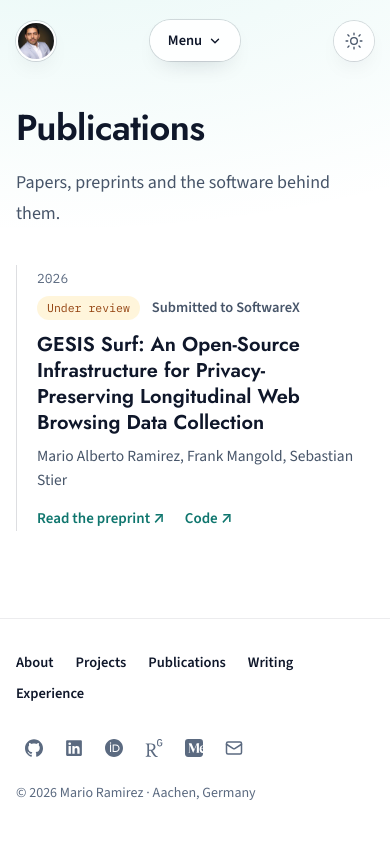
After one commit to geomario/geomario_personal, a Django app: page /publications/ in a window 390 px wide. The commit adds this page. Run offline with Django 5.2, Linux system fonts and the light colour scheme; data comes from the database, SQL or seed files in the repository.

Commit message:
feat: About as the landing page, a Publications page and the BRAIN role
The separate Home page repeated the other pages, so the About page is now the
landing page (/about/ redirects to /). It keeps the focus-area pill and gets a
small "Latest writing" badge that names the newest article and links to the
Writing page; the About text is shorter so the page fits a laptop screen.

Publications is a new admin-edited section with status (published, under
review, preprint), venue, and paper and code links. A data migration adds the
GESIS Surf preprint, submitted to SoftwareX, so it reaches production with the
deploy. With five menu items the pill no longer fits phones, so narrow screens
get a Menu button that opens the same links.

The BRAIN market research role is added to the timeline between the University
of Cologne and Finerio Connect, by a data migration for existing sites and in
the seed data for fresh databases.

Co-Authored-By: Claude Opus 5.5 <noreply@anthropic.com>

```diff
--- a/portfolio/static/portfolio/css/style.css
+++ b/portfolio/static/portfolio/css/style.css
@@ -120,7 +120,7 @@ button, a{-webkit-tap-highlight-color:transparent; touch-action:manipulation;}
   max-width:64rem; margin:0 auto; padding:0 32px;
   display:flex; align-items:center; justify-content:space-between; gap:12px;
 }
-.avatar, .pill-nav, .theme-toggle, .back-button{
+.avatar, .pill-nav, .theme-toggle, .back-button, .menu summary{
   background:var(--glass);
   -webkit-backdrop-filter:blur(10px); backdrop-filter:blur(10px);
   box-shadow:0 0 0 1px var(--line-strong), var(--shadow);
@@ -146,17 +146,35 @@ button, a{-webkit-tap-highlight-color:transparent; touch-action:manipulation;}
 .theme-toggle[data-current="light"] .icon-moon,
 .theme-toggle[data-current="dark"] .icon-sun,
 .theme-toggle:not([data-current]) .icon-moon{display:none;}
+/* Narrow screens: the pill becomes a Menu button that opens the same links. */
+.menu{display:none; position:relative;}
+.menu summary{
+  display:flex; align-items:center; gap:6px; padding:9px 18px; border-radius:999px; cursor:pointer;
+  list-style:none; font-size:14.5px; font-weight:600; color:var(--ink);
+}
+.menu summary::-webkit-details-marker{display:none;}
+.menu summary svg{transition:transform .2s ease;}
+.menu[open] summary svg{transform:rotate(180deg);}
+.menu summary:focus-visible{outline-offset:2px; border-radius:999px;}
+.menu-panel{
+  position:absolute; top:calc(100% + 8px); left:50%; transform:translateX(-50%); min-width:210px;
+  display:grid; padding:8px; border-radius:var(--radius);
+  background:var(--surface); box-shadow:0 0 0 1px var(--line-strong), var(--shadow);
+}
+.menu-panel a{padding:10px 14px; border-radius:10px; font-size:15.5px; font-weight:600; color:var(--ink); text-decoration:none;}
+.menu-panel a:hover{background:var(--hover);}
+.menu-panel a[aria-current]{color:var(--accent); background:var(--accent-bg);}
+@media (max-width:720px){
+  .pill-nav{display:none;}
+  .menu{display:block;}
+}
 @media (max-width:640px){
-  .header-inner{padding:0 16px; gap:6px;}
-  .pill-nav{padding:0 4px;}
-  .pill-nav a{padding:9px 7px; font-size:14px;}
-  .avatar, .theme-toggle{width:36px; height:36px;}
+  .header-inner{padding:0 16px;}
 }
-@media (max-width:400px){ .avatar{display:none;} }
 
 /* ---- Page heads and section heads ---- */
 .page-head{padding:72px 0 48px; max-width:42rem;}
-.page-head h1, .hero h1, .about h1{font-family:var(--font-heading); font-size:clamp(36px,5.6vw,54px); line-height:1.08; letter-spacing:-0.015em;}
+.page-head h1, .about h1{font-family:var(--font-heading); font-size:clamp(36px,5.6vw,54px); line-height:1.08; letter-spacing:-0.015em;}
 .lead{margin-top:20px; font-size:18px; line-height:1.7; color:var(--ink-soft);}
 .page-head .more-link{display:inline-block; margin-top:16px;}
 .section-head{display:flex; align-items:baseline; justify-content:space-between; flex-wrap:wrap; gap:8px 16px; margin-bottom:24px;}
@@ -271,12 +280,26 @@ button, a{-webkit-tap-highlight-color:transparent; touch-action:manipulation;}
 @media (max-width:900px){ .project-grid{grid-template-columns:repeat(2, minmax(0,1fr));} }
 @media (max-width:600px){ .project-grid{grid-template-columns:minmax(0,1fr); gap:44px;} }
 
+/* ---- Publications ---- */
+.pub-list{list-style:none; margin:0; padding:0; border-left:1px solid var(--line-strong);}
+.pub{display:grid; grid-template-columns:6rem minmax(0,1fr); gap:6px 24px; padding:0 0 44px 24px;}
+.pub:last-child{padding-bottom:0;}
+.pub-year{font-family:var(--font-mono); font-size:13px; color:var(--ink-faint); padding-top:4px;}
+.pub-status{display:flex; flex-wrap:wrap; align-items:center; gap:8px 12px;}
+.pub-status .tag{margin:0;}
+.tag.pending{background:var(--draft-bg); color:var(--draft-ink);}
+.pub-venue{font-size:14.5px; font-weight:600; color:var(--ink-soft);}
+.pub h2{margin-top:12px; max-width:40rem; font-family:var(--font-heading); font-size:clamp(20px,2.4vw,24px); line-height:1.3;}
+.pub h2 a{text-decoration:none; transition:color .15s ease;}
+.pub h2 a:hover{color:var(--accent);}
+.pub-authors{margin-top:8px; font-size:15.5px; color:var(--ink-soft);}
+.pub-links{display:flex; flex-wrap:wrap; gap:8px 20px; margin-top:14px;}
+.pub-links a{font-size:15px; font-weight:600; color:var(--accent); text-decoration:none;}
+.pub-links a:hover{text-decoration:underline; text-underline-offset:3px;}
+@media (max-width:560px){ .pub{grid-template-columns:minmax(0,1fr); padding-left:20px;} }
+
 /* ---- Writing: a mesh of tiles in four sizes (set per post in the admin) ---- */
 .mesh{display:grid; grid-template-columns:repeat(4, minmax(0,1fr)); grid-auto-rows:150px; gap:16px; grid-auto-flow:dense;}
-/* On Home the mesh is two columns wide; tiles keep their width span but size to their text. */
-.mesh.compact{grid-template-columns:repeat(2, minmax(0,1fr)); grid-auto-rows:minmax(150px, auto);}
-.mesh.compact .tile.feature, .mesh.compact .tile.tall{grid-row:auto;}
-.mesh.compact .tile.feature{min-height:220px;}
 .tile{
   display:flex; flex-direction:column; gap:10px; padding:20px; overflow:hidden;
   border-radius:var(--radius); background:var(--raised); box-shadow:inset 0 0 0 1px var(--line);
--- a/portfolio/static/portfolio/js/app.js
+++ b/portfolio/static/portfolio/js/app.js
@@ -1,10 +1,12 @@
 // Small progressive enhancements; every page works without them.
 // - the light/dark theme switch (a saved choice is applied by an inline script in <head>)
+// - closing the narrow-screen Menu on Escape or a click outside it
 // - the focus-area filter on the Projects page
 // - a soft light that follows the mouse
 
 document.addEventListener("DOMContentLoaded", () => {
   initThemeToggle();
+  initMenu();
   initFocusFilter();
   initPointerGlow();
 });
@@ -37,6 +39,20 @@ function initThemeToggle() {
   systemDark.addEventListener("change", sync);
   sync();
   button.hidden = false;
+}
+
+function initMenu() {
+  const menu = document.querySelector(".menu");
+  if (!menu) return;
+  document.addEventListener("click", (event) => {
+    if (menu.open && !menu.contains(event.target)) menu.open = false;
+  });
+  document.addEventListener("keydown", (event) => {
+    if (event.key === "Escape" && menu.open) {
+      menu.open = false;
+      menu.querySelector("summary").focus();
+    }
+  });
 }
 
 function initFocusFilter() {
--- /dev/null
+++ b/portfolio/templates/portfolio/_nav_links.html
@@ -0,0 +1,5 @@
+<a href="{% url 'index' %}"{% if active == "about" %} aria-current="page"{% endif %}>About</a>
+<a href="{% url 'projects' %}"{% if active == "projects" %} aria-current="page"{% endif %}>Projects</a>
+<a href="{% url 'publications' %}"{% if active == "publications" %} aria-current="page"{% endif %}>Publications</a>
+<a href="{% url 'writing' %}"{% if active == "writing" %} aria-current="page"{% endif %}>Writing</a>
+<a href="{% url 'experience' %}"{% if active == "experience" %} aria-current="page"{% endif %}>Experience</a>
--- a/portfolio/templates/portfolio/base.html
+++ b/portfolio/templates/portfolio/base.html
@@ -22,15 +22,18 @@
 
     <header class="site-header">
       <div class="header-inner">
-        <a class="avatar" href="{% url 'index' %}" aria-label="{{ profile.name|default:'Portfolio' }}, home"{% if active == "home" %} aria-current="page"{% endif %}>
+        <a class="avatar" href="{% url 'index' %}" aria-label="{{ profile.name|default:'Portfolio' }}, home">
           <img src="{% static 'portfolio/img/mario-ramirez.jpg' %}" alt="" width="40" height="40">
         </a>
         <nav class="pill-nav" aria-label="Main">
-          <a href="{% url 'about' %}"{% if active == "about" %} aria-current="page"{% endif %}>About</a>
-          <a href="{% url 'projects' %}"{% if active == "projects" %} aria-current="page"{% endif %}>Projects</a>
-          <a href="{% url 'writing' %}"{% if active == "writing" %} aria-current="page"{% endif %}>Writing</a>
-          <a href="{% url 'experience' %}"{% if active == "experience" %} aria-current="page"{% endif %}>Experience</a>
+          {% include "portfolio/_nav_links.html" %}
         </nav>
+        <details class="menu">
+          <summary>Menu <svg viewBox="0 0 16 16" width="14" height="14" fill="none" stroke="currentColor" stroke-width="1.6" stroke-linecap="round" stroke-linejoin="round" aria-hidden="true"><path d="M4 6l4 4 4-4"/></svg></summary>
+          <nav class="menu-panel" aria-label="Main">
+            {% include "portfolio/_nav_links.html" %}
+          </nav>
+        </details>
         <button type="button" class="theme-toggle" aria-label="Switch theme" title="Switch theme" hidden>
           <svg class="icon-sun" viewBox="0 0 24 24" width="20" height="20" fill="none" stroke="currentColor" stroke-width="1.6" stroke-linecap="round" aria-hidden="true"><circle cx="12" cy="12" r="4"/><path d="M12 2.5v2M12 19.5v2M4.6 4.6l1.4 1.4M18 18l1.4 1.4M2.5 12h2M19.5 12h2M4.6 19.4 6 18M18 6l1.4-1.4"/></svg>
           <svg class="icon-moon" viewBox="0 0 24 24" width="20" height="20" fill="none" stroke="currentColor" stroke-width="1.6" stroke-linecap="round" stroke-linejoin="round" aria-hidden="true"><path d="M20 14.5A8 8 0 0 1 9.5 4a8 8 0 1 0 10.5 10.5Z"/></svg>
@@ -43,8 +46,9 @@
     <footer class="site-footer">
       <div class="footer-inner">
         <nav class="footer-nav" aria-label="Footer">
-          <a href="{% url 'about' %}">About</a>
+          <a href="{% url 'index' %}">About</a>
           <a href="{% url 'projects' %}">Projects</a>
+          <a href="{% url 'publications' %}">Publications</a>
           <a href="{% url 'writing' %}">Writing</a>
           <a href="{% url 'experience' %}">Experience</a>
         </nav>
--- /dev/null
+++ b/portfolio/templates/portfolio/publications.html
@@ -0,0 +1,37 @@
+{% extends "portfolio/base.html" %}
+
+{% block title %}Publications · {{ profile.name }}{% endblock %}
+{% block meta %}<meta name="description" content="Papers and preprints by {{ profile.name }}.">{% endblock %}
+
+{% block content %}
+  <main id="main" class="wrap">
+    <header class="page-head">
+      <h1>Publications</h1>
+      <p class="lead">Papers, preprints and the software behind them.</p>
+    </header>
+
+    {% if publications %}
+      <ol class="pub-list">
+        {% for pub in publications %}
+          <li class="pub">
+            <p class="pub-year">{{ pub.year }}</p>
+            <div>
+              <p class="pub-status">
+                <span class="tag{% if pub.status != "published" %} pending{% endif %}">{{ pub.get_status_display }}</span>
+                {% if pub.venue %}<span class="pub-venue">{% if pub.status == "under_review" %}Submitted to {% endif %}{{ pub.venue }}</span>{% endif %}
+              </p>
+              <h2><a href="{{ pub.url }}" target="_blank" rel="noopener noreferrer">{{ pub.title }}</a></h2>
+              <p class="pub-authors">{{ pub.authors }}</p>
+              <p class="pub-links">
+                <a href="{{ pub.url }}" target="_blank" rel="noopener noreferrer">{% if pub.status == "published" %}Read the paper{% else %}Read the preprint{% endif %} <span aria-hidden="true">↗</span></a>
+                {% if pub.code_url %}<a href="{{ pub.code_url }}" target="_blank" rel="noopener noreferrer">Code <span aria-hidden="true">↗</span></a>{% endif %}
+              </p>
+            </div>
+          </li>
+        {% endfor %}
+      </ol>
+    {% else %}
+      <p class="empty-note">Nothing here yet.</p>
+    {% endif %}
+  </main>
+{% endblock %}
--- a/portfolio/urls.py
+++ b/portfolio/urls.py
@@ -1,12 +1,15 @@
 from django.urls import path
+from django.views.generic import RedirectView
 
 from . import views
 
 urlpatterns = [
+    # The About page is the landing page.
     path("", views.index, name="index"),
-    path("about/", views.about, name="about"),
+    path("about/", RedirectView.as_view(pattern_name="index", permanent=True)),
     path("projects/", views.projects, name="projects"),
     # Single articles are /writing/<slug>/, in the articles app.
     path("writing/", views.writing, name="writing"),
+    path("publications/", views.publications, name="publications"),
     path("experience/", views.experience, name="experience"),
 ]
--- a/portfolio/views.py
+++ b/portfolio/views.py
@@ -2,10 +2,8 @@ from django.shortcuts import render
 
 from articles.models import Article
 
-from .models import FocusArea, Post, Project, TimelineEntry
+from .models import FocusArea, Post, Project, Publication, TimelineEntry
 from .site import site_context
-
-HOME_TILES = 4
 
 
 def writing_items():
@@ -18,17 +16,9 @@ def page(request, template, active, **context):
 
 
 def index(request):
-    return page(
-        request,
-        "portfolio/index.html",
-        "home",
-        latest=writing_items()[:HOME_TILES],
-        timeline=TimelineEntry.objects.all(),
-    )
-
-
-def about(request):
-    return page(request, "portfolio/about.html", "about")
+    """The landing page is the About page, with a badge pointing to the newest writing."""
+    items = writing_items()
+    return page(request, "portfolio/index.html", "about", latest=items[0] if items else None)
 
 
 def projects(request):
@@ -46,5 +36,9 @@ def writing(request):
     return page(request, "portfolio/writing.html", "writing", items=writing_items())
 
 
+def publications(request):
+    return page(request, "portfolio/publications.html", "publications", publications=Publication.objects.all())
+
+
 def experience(request):
     return page(request, "portfolio/experience.html", "experience", timeline=TimelineEntry.objects.all())
```
Also changed, not shown: other parts of portfolio/static/portfolio/css/style.css (+22 -31 lines), AGENTS.md (+4 -3 lines), articles/tests.py (+8 -6 lines), portfolio/admin.py (+9 -1 lines), portfolio/data.py (+12 -0 lines), portfolio/models.py (+32 -0 lines), portfolio/templates/portfolio/about.html (deleted, +0 -44 lines), portfolio/templates/portfolio/index.html (+37 -49 lines), portfolio/tests.py (+42 -22 lines), README.md, portfolio/migrations/0008_about_text.py, portfolio/migrations/0009_publication.py (added), portfolio/migrations/0010_gesis_surf_paper.py (added), portfolio/migrations/0011_brain_timeline_entry.py (added).
